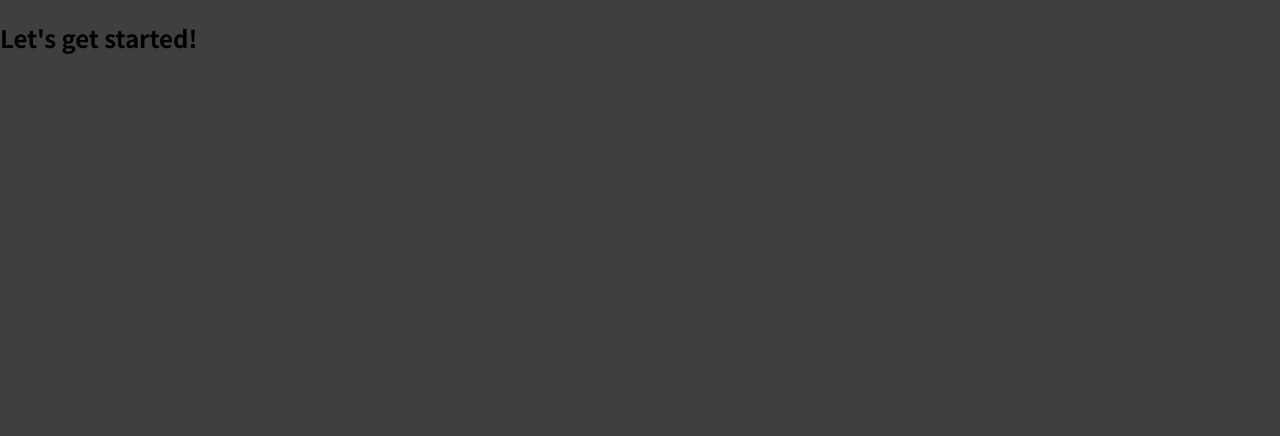
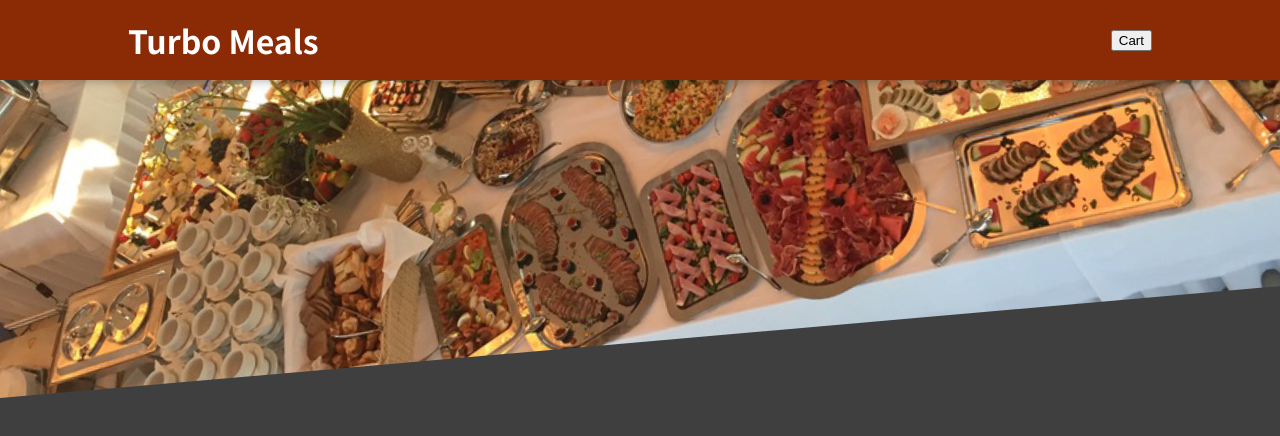
Before and after one commit to Setmaster/turbo-meals, a React (Create React App) app: page / in a window 1280 px wide. Shown: the top 436 px of the page. Built offline with nearby package versions, Linux system fonts and the light colour scheme.

Commit message:
Add Header component, meals image

```diff
--- a/package.json
+++ b/package.json
@@ -1,5 +1,5 @@
 {
-  "name": "react-complete-guide",
+  "name": "turbo-meals",
   "version": "0.1.0",
   "private": true,
   "dependencies": {
--- a/src/App.js
+++ b/src/App.js
@@ -1,9 +1,14 @@
-function App() {
-  return (
-    <div>
-      <h2>Let's get started!</h2>
-    </div>
-  );
-}
+import Header from "./components/Layout/Header";
+import {Fragment} from "react";
+
+const App = () => {
+
+
+    return (
+        <Fragment>
+            <Header/>
+        </Fragment>
+    );
+};
 
 export default App;
--- /dev/null
+++ b/src/components/Layout/Header.js
@@ -0,0 +1,21 @@
+import {Fragment} from "react";
+import classes from "./Header.module.css";
+import mealsImage from '../../assets/meals.jpg'
+
+const Header = () => {
+
+
+    return (
+        <Fragment>
+            <header className={classes.header}>
+                <h1>Turbo Meals</h1>
+                <button>Cart</button>
+            </header>
+            <div className={classes['main-image']}>
+                <img src={mealsImage} alt={'A table full of delicious food'}/>
+            </div>
+        </Fragment>
+    );
+};
+
+export default Header;
--- /dev/null
+++ b/src/components/Layout/Header.module.css
@@ -0,0 +1,29 @@
+.header {
+    position: fixed;
+    top: 0;
+    left: 0;
+    width: 100%;
+    height: 5rem;
+    background-color: #8a2b06;
+    color: white;
+    display: flex;
+    justify-content: space-between;
+    align-items: center;
+    padding: 0 10%;
+    box-shadow: 0 2px 8px rgba(0, 0, 0, 0.25);
+    z-index: 10;
+}
+
+.main-image {
+    width: 100%;
+    height: 25rem;
+    z-index: 0;
+    overflow: hidden;
+}
+
+.main-image img {
+    width: 110%;
+    height: 100%;
+    object-fit: cover;
+    transform: rotateZ(-5deg) translateY(-4rem) translateX(-1rem);
+}
--- a/src/index.js
+++ b/src/index.js
@@ -1,5 +1,4 @@
 import ReactDOM from 'react-dom';
-
 import './index.css';
 import App from './App';
 
```
Also changed, not shown: src/reportWebVitals.js (deleted, +0 -13 lines), src/setupTests.js (deleted, +0 -5 lines), src/assets/meals.jpg (added), 1 other file (tests, documents, lock files or other folders).
